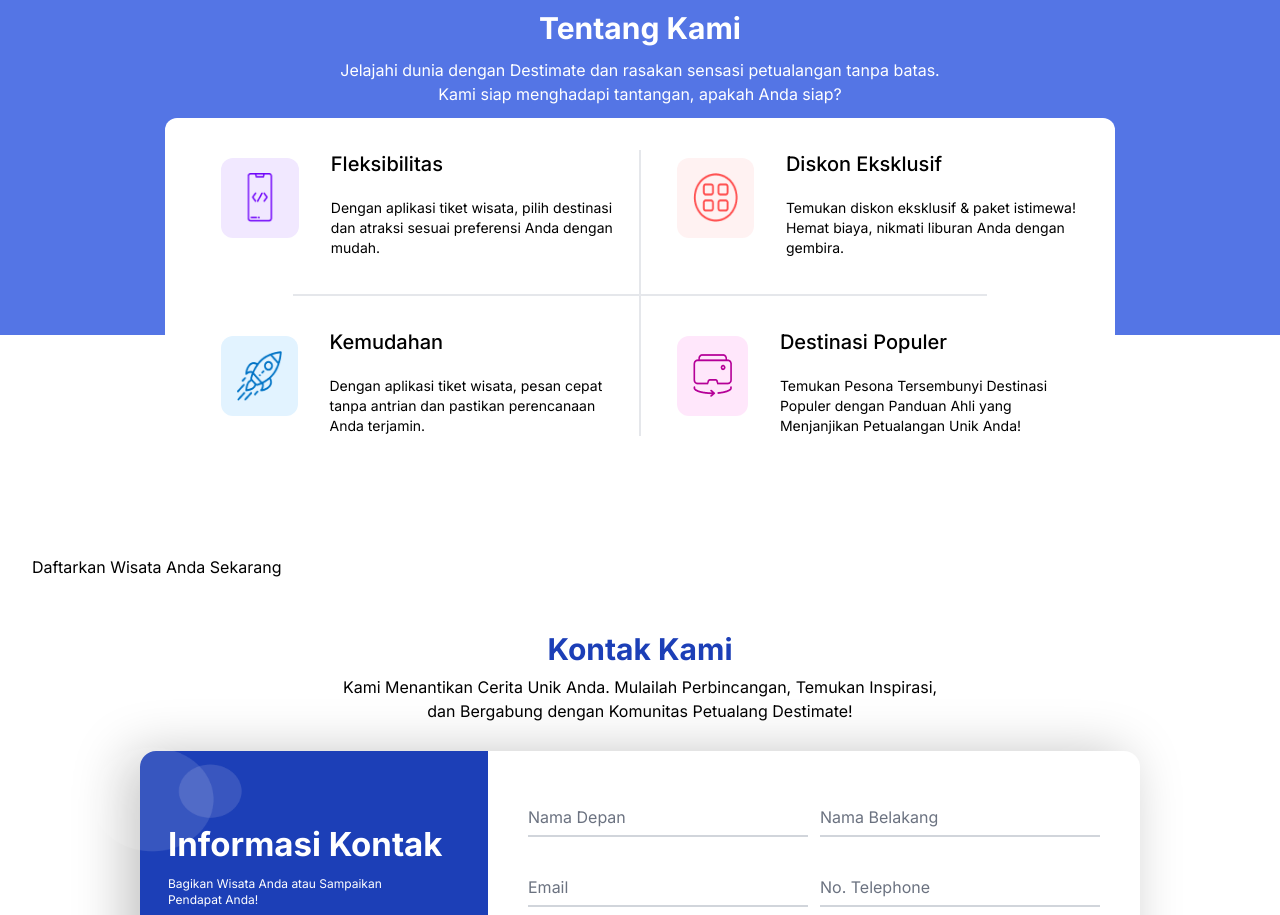
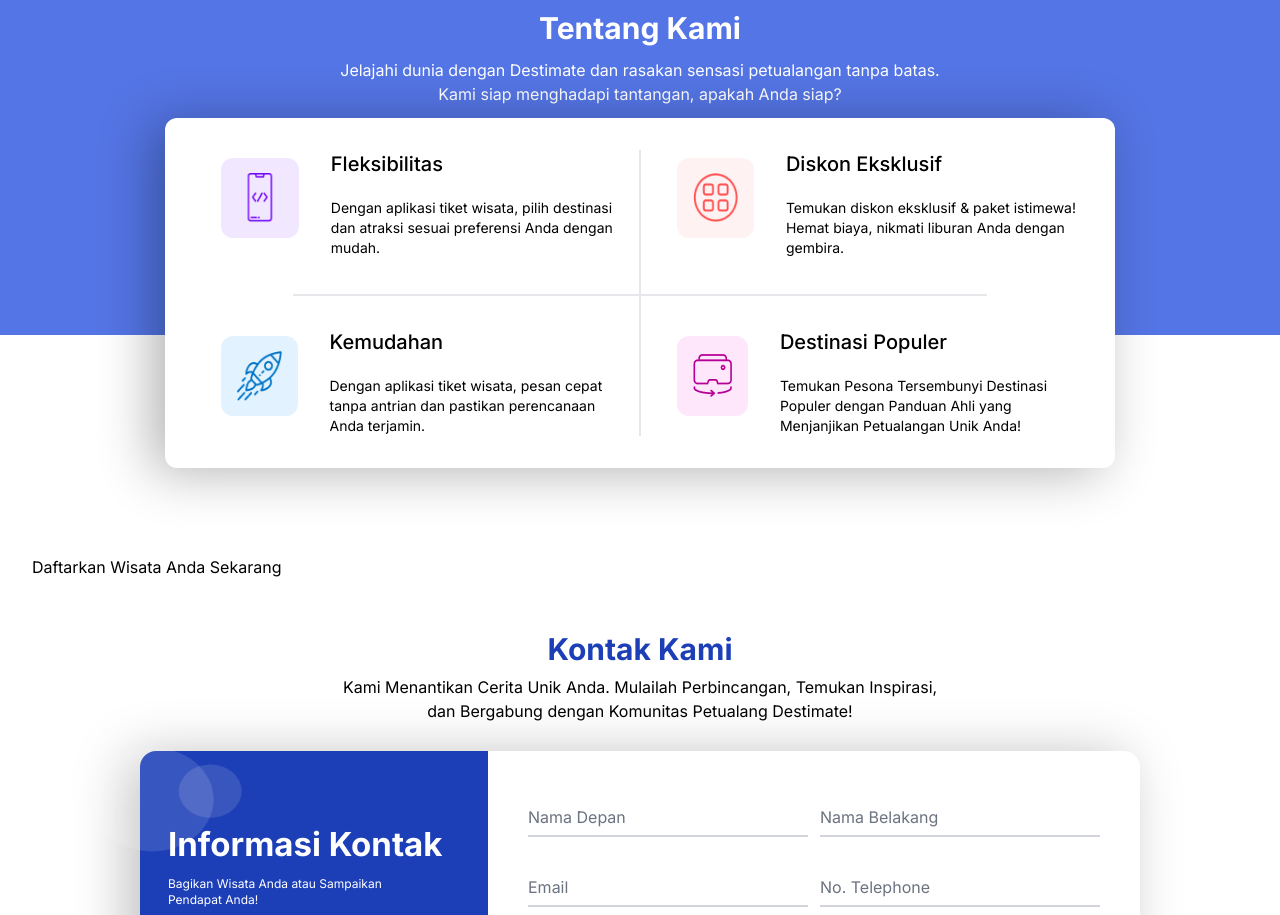
Before and after one commit to Capstone-Tim-02/sustain-tour-frontend-landing-page, a React (Vite) app: page / in a window 1280 px wide. Shown: the part 2452-3367 px from the top of the page. Built offline with nearby package versions, Linux system fonts and the light colour scheme; no server answers.

Commit message:
clean code

```diff
--- a/src/pages/landingPage/AboutUs/AboutUs.jsx
+++ b/src/pages/landingPage/AboutUs/AboutUs.jsx
@@ -72,7 +72,7 @@
           <h3 className="max-w-[500px] font-sans text-sm text-white sm:text-lg md:max-w-[600px] md:text-base">
             {data[0].description}
           </h3>
-          <div className="rounded-xl bg-white ">
+          <div className="rounded-xl bg-white shadow-[-13px_4px_53px_0px_rgba(0,0,0,0.30)] ">
             <div className="gap-3 p-4 md:flex md:p-8">
               {
                 <CardAbout
--- a/src/pages/landingPage/Contact/Contact.jsx
+++ b/src/pages/landingPage/Contact/Contact.jsx
@@ -76,9 +76,7 @@
     e.preventDefault();
 
     try {
-      const result = await axios.post(`${CONST.BASE_URL_API}/cooperation`, inputForm);
-
-      console.log(result.data.message);
+      await axios.post(`${CONST.BASE_URL_API}/cooperation`, inputForm);
       setIsSuccess(true);
     } catch (error) {
       console.error(error.response ? error.response.data.message : error);
@@ -93,7 +91,6 @@
     }
   };
 
-  console.log(inputForm);
   return (
     <section id="kontak">
       <div className="my-6 py-7 md:px-7">
```
